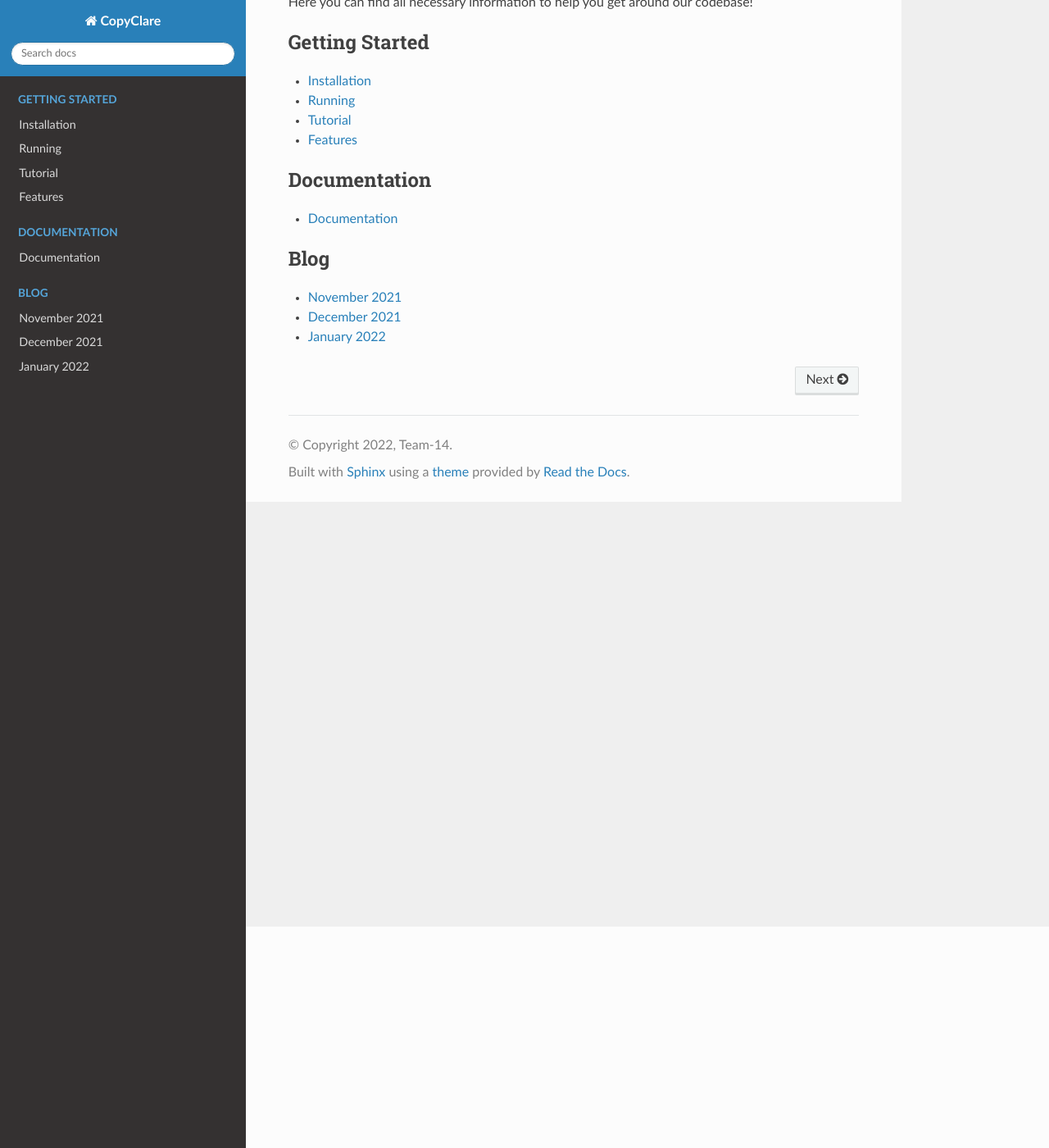
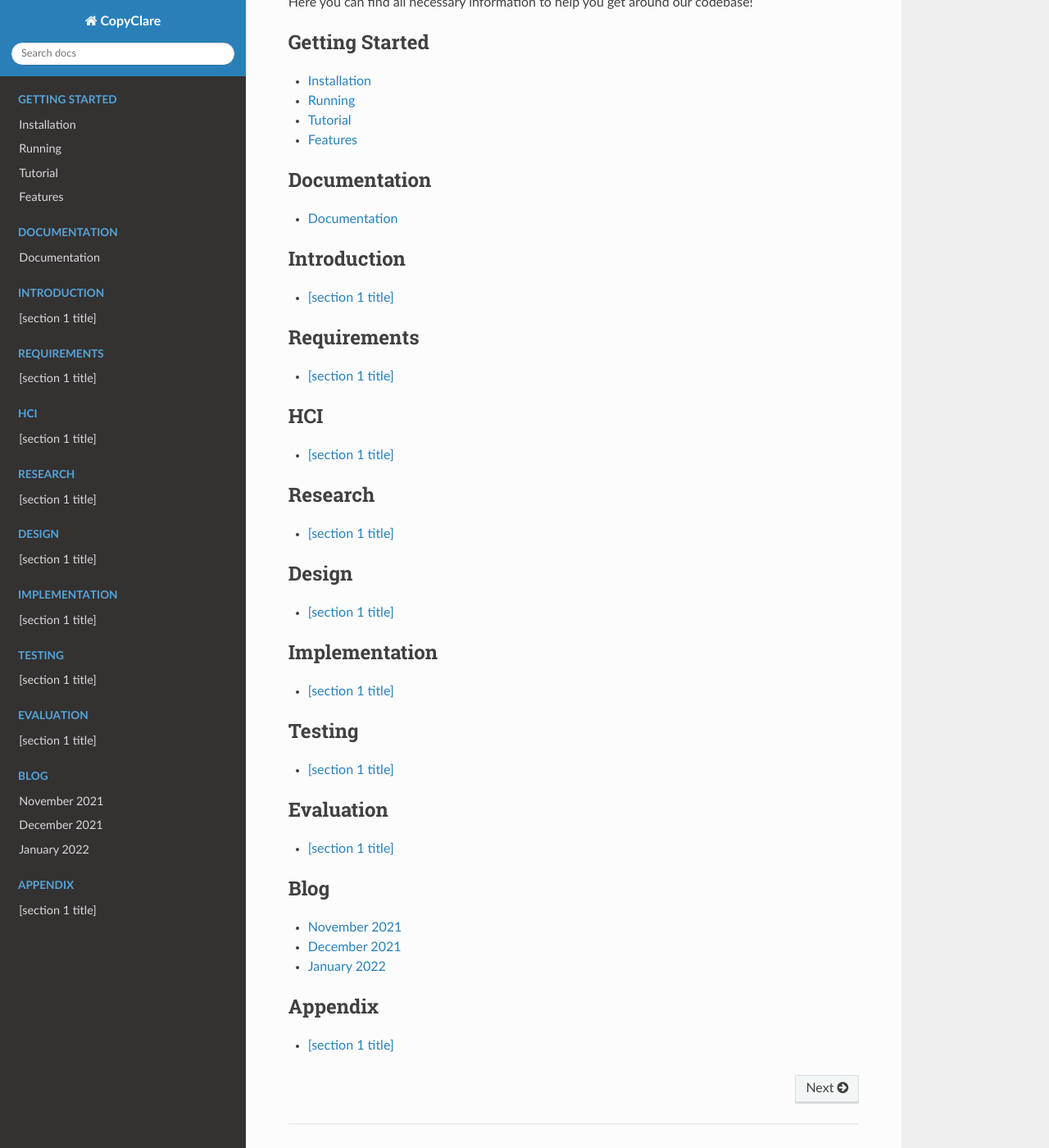
Before and after one commit to MotionInput/Team14-CopyClare, a Sphinx documentation site: the page built from docs/source/index.rst, in a window 1280 px wide and 1400 px high, scrolled down 270 px. Shown: the whole window at 82% size. Built offline with Sphinx 7.4.7 and the Read the Docs theme 2.0.0, drawn with Linux system fonts in a browser that asks for light colours.

Commit message:
added pages for all project website sections

```diff
--- /dev/null
+++ b/docs/source/appendix.md
@@ -0,0 +1,3 @@
+# [section 1 title]
+
+[under construction pikachu]
--- /dev/null
+++ b/docs/source/design.md
@@ -0,0 +1,3 @@
+# [section 1 title]
+
+[under construction pikachu]
--- /dev/null
+++ b/docs/source/evaluation.md
@@ -0,0 +1,3 @@
+# [section 1 title]
+
+[under construction pikachu]
--- /dev/null
+++ b/docs/source/hci.md
@@ -0,0 +1,3 @@
+# [section 1 title]
+
+[under construction pikachu]
--- /dev/null
+++ b/docs/source/implementation.md
@@ -0,0 +1,3 @@
+# [section 1 title]
+
+[under construction pikachu]
--- a/docs/source/index.rst
+++ b/docs/source/index.rst
@@ -27,6 +27,60 @@ Here you can find all necessary information to help you get around our codebase!
 
 .. toctree::
    :maxdepth: 1
+   :caption: Introduction
+
+   introduction
+
+.. toctree::
+   :maxdepth: 1
+   :caption: Requirements
+
+   requirements
+
+.. toctree::
+   :maxdepth: 1
+   :caption: HCI
+
+   hci
+
+.. toctree::
+   :maxdepth: 1
+   :caption: Research
+
+   research
+
+.. toctree::
+   :maxdepth: 1
+   :caption: Design
+
+   design
+
+.. toctree::
+   :maxdepth: 1
+   :caption: Implementation
+
+   implementation
+
+.. toctree::
+   :maxdepth: 1
+   :caption: Testing
+
+   testing
+
+.. toctree::
+   :maxdepth: 1
+   :caption: Evaluation
+
+   evaluation
+
+.. toctree::
+   :maxdepth: 1
    :caption: Blog
 
    blog
+
+.. toctree::
+   :maxdepth: 1
+   :caption: Appendix
+
+   appendix
--- /dev/null
+++ b/docs/source/introduction.md
@@ -0,0 +1,3 @@
+# [section 1 title]
+
+[under construction pikachu]
--- /dev/null
+++ b/docs/source/requirements.md
@@ -0,0 +1,3 @@
+# [section 1 title]
+
+[under construction pikachu]
--- /dev/null
+++ b/docs/source/research.md
@@ -0,0 +1,3 @@
+# [section 1 title]
+
+[under construction pikachu]
--- /dev/null
+++ b/docs/source/testing.md
@@ -0,0 +1,3 @@
+# [section 1 title]
+
+[under construction pikachu]
```
Also changed, not shown: docs/source/getting-started.md (+0 -1 lines).
